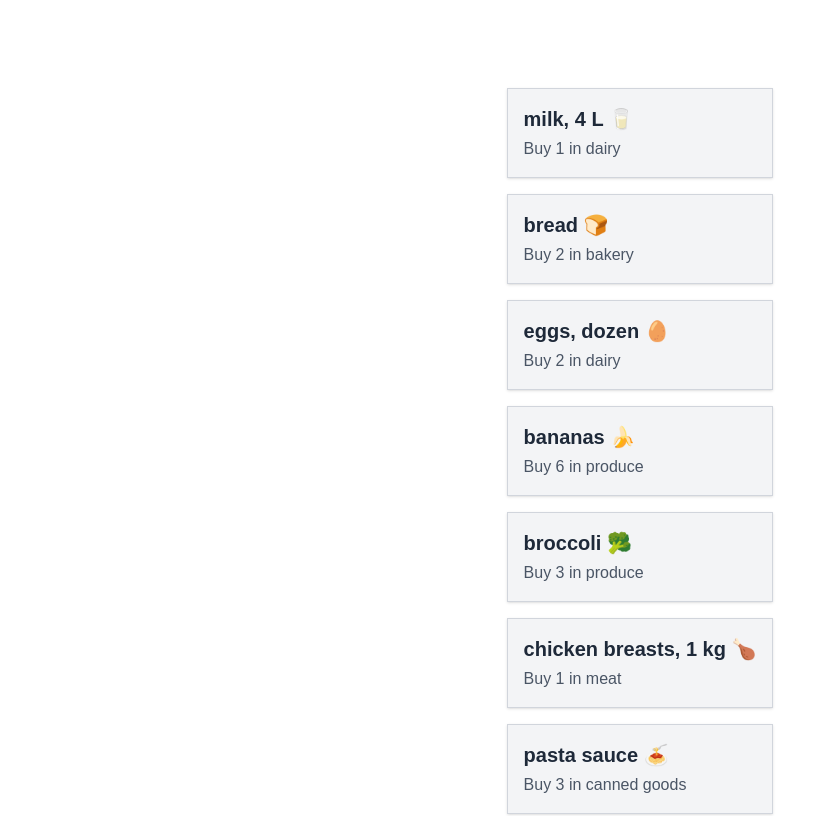
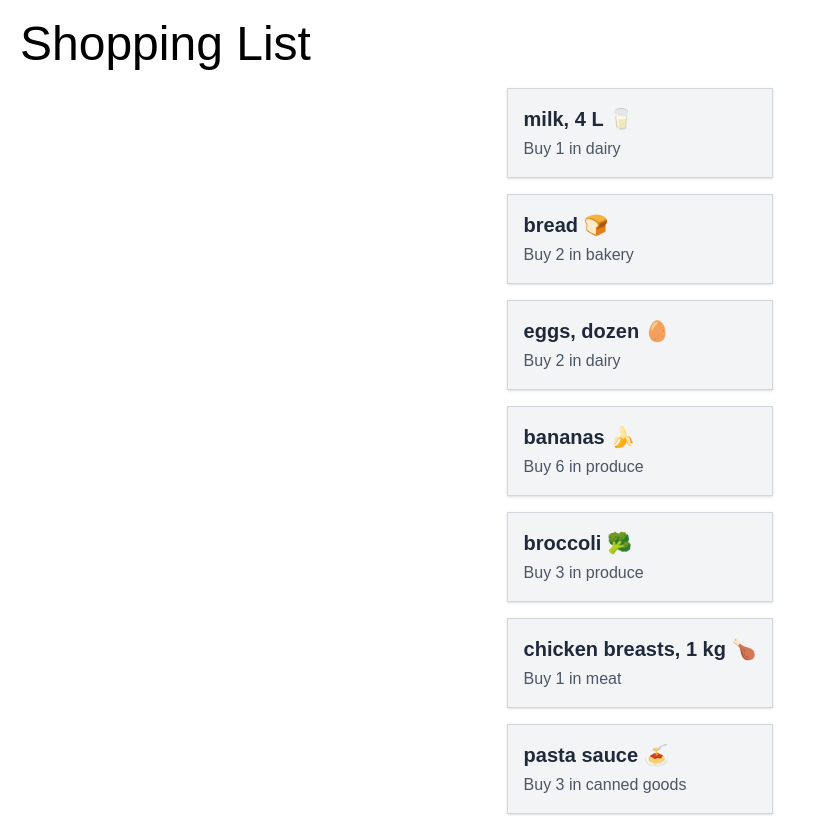
Before and after one commit to SeksanW/cprg306-assignments, a Next.js app: page /week-3 in a window 1280 px wide. Shown: the top 816 px of the page, without its empty margins (0-814 px from the left). Built offline with nearby package versions, Linux system fonts and the light colour scheme.

Commit message:
Update page.js

```diff
--- a/app/week-3/page.js
+++ b/app/week-3/page.js
@@ -3,10 +3,10 @@
 
 export default function Page(){
     return(
-        <main>
+        <main className="flex flex-col items-center">
             <h1 className="text-5xl
             m-5
-            text-white">Shopping List</h1>
+            text-black">Shopping List</h1>
             <ItemList />
         </main>
     )
```
